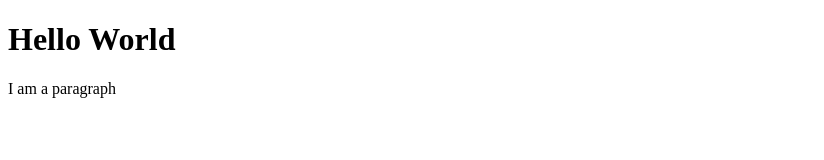
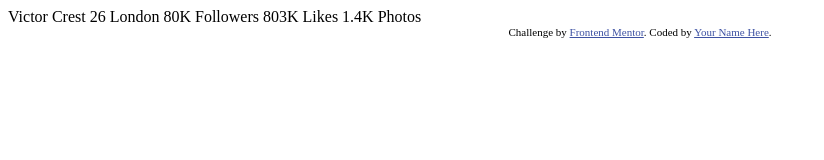
Before and after one commit to Omarkhadaffi/guddd, a plain HTML site: page index.html in a window 1280 px wide. Shown: the whole page, without its empty margins (0-824 px from the left). Drawn offline with Linux system fonts and the light colour scheme.

Commit message:
Initial-file commit
Project from www.frontendmentor.io | profile card component

```diff
--- a/index.html
+++ b/index.html
@@ -1,16 +1,35 @@
 <!DOCTYPE html>
 <html lang="en">
+<head>
+  <meta charset="UTF-8">
+  <meta name="viewport" content="width=device-width, initial-scale=1.0"> <!-- displays site properly based on user's device -->
 
-<head>
-    <meta charset="UTF-8">
-    <meta http-equiv="X-UA-Compatible" content="IE=edge">
-    <meta name="viewport" content="width=device-width, initial-scale=1.0">
-    <title>Test Github Page</title>
+  <link rel="icon" type="image/png" sizes="32x32" href="./images/favicon-32x32.png">
+
+  <title>Frontend Mentor | Profile card component</title>
+
+  <!-- Feel free to remove these styles or customise in your own stylesheet 👍 -->
+  <style>
+    .attribution { font-size: 11px; text-align: center; }
+    .attribution a { color: hsl(228, 45%, 44%); }
+  </style>
 </head>
+<body>
+  Victor Crest
+  26
+  London
 
-<body>
-    <h1>Hello World</h1>
-    <p>I am a paragraph</p>
+  80K
+  Followers
+
+  803K
+  Likes
+
+  1.4K
+  Photos
+  <div class="attribution">
+    Challenge by <a href="https://www.frontendmentor.io?ref=challenge" target="_blank">Frontend Mentor</a>.
+    Coded by <a href="#">Your Name Here</a>.
+  </div>
 </body>
-
 </html>
```
Also changed, not shown: design/desktop-design.jpg (added), design/desktop-preview.jpg (added), design/mobile-design.jpg (added), images/bg-pattern-bottom.svg (added), images/bg-pattern-card.svg (added), images/bg-pattern-top.svg (added), images/favicon-32x32.png (added), images/image-victor.jpg (added), 4 other files.
